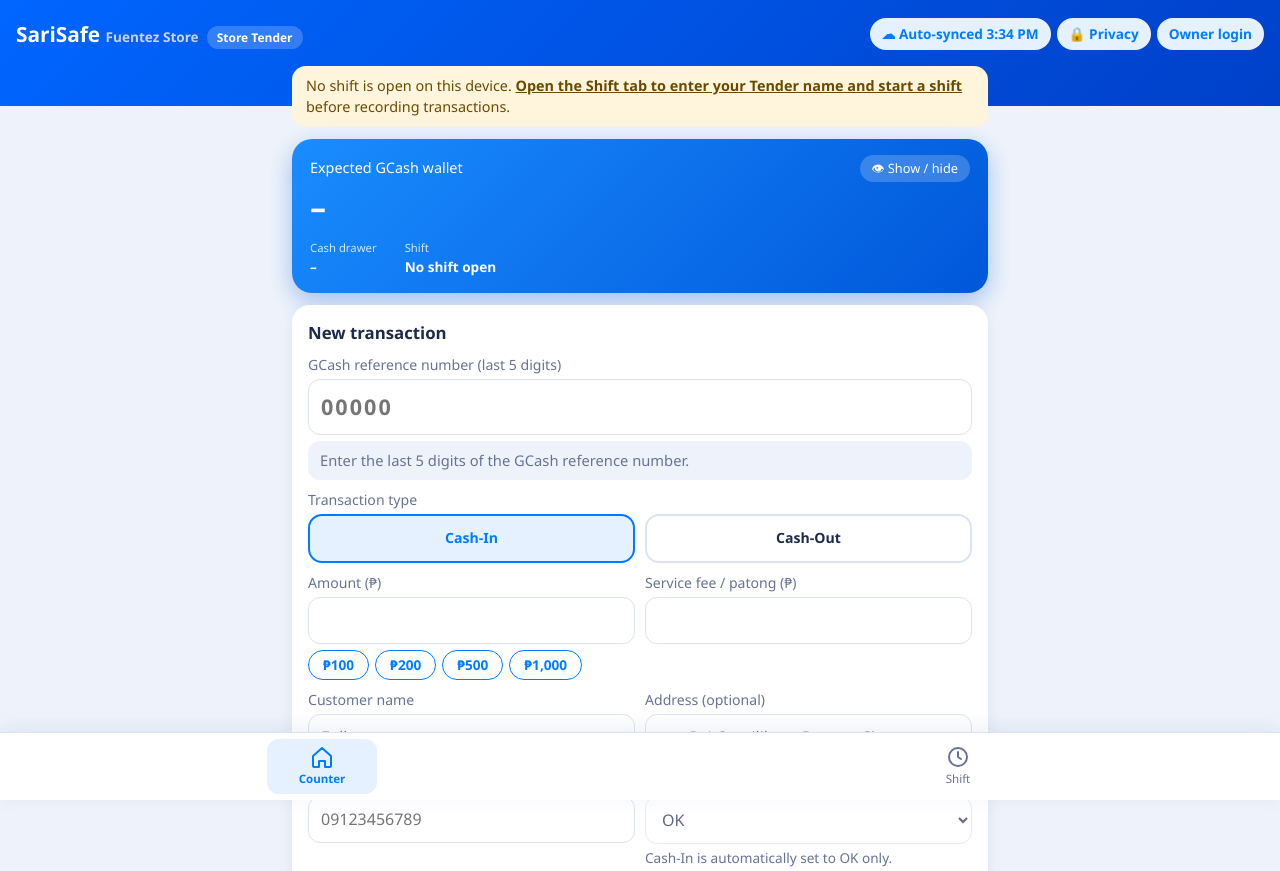
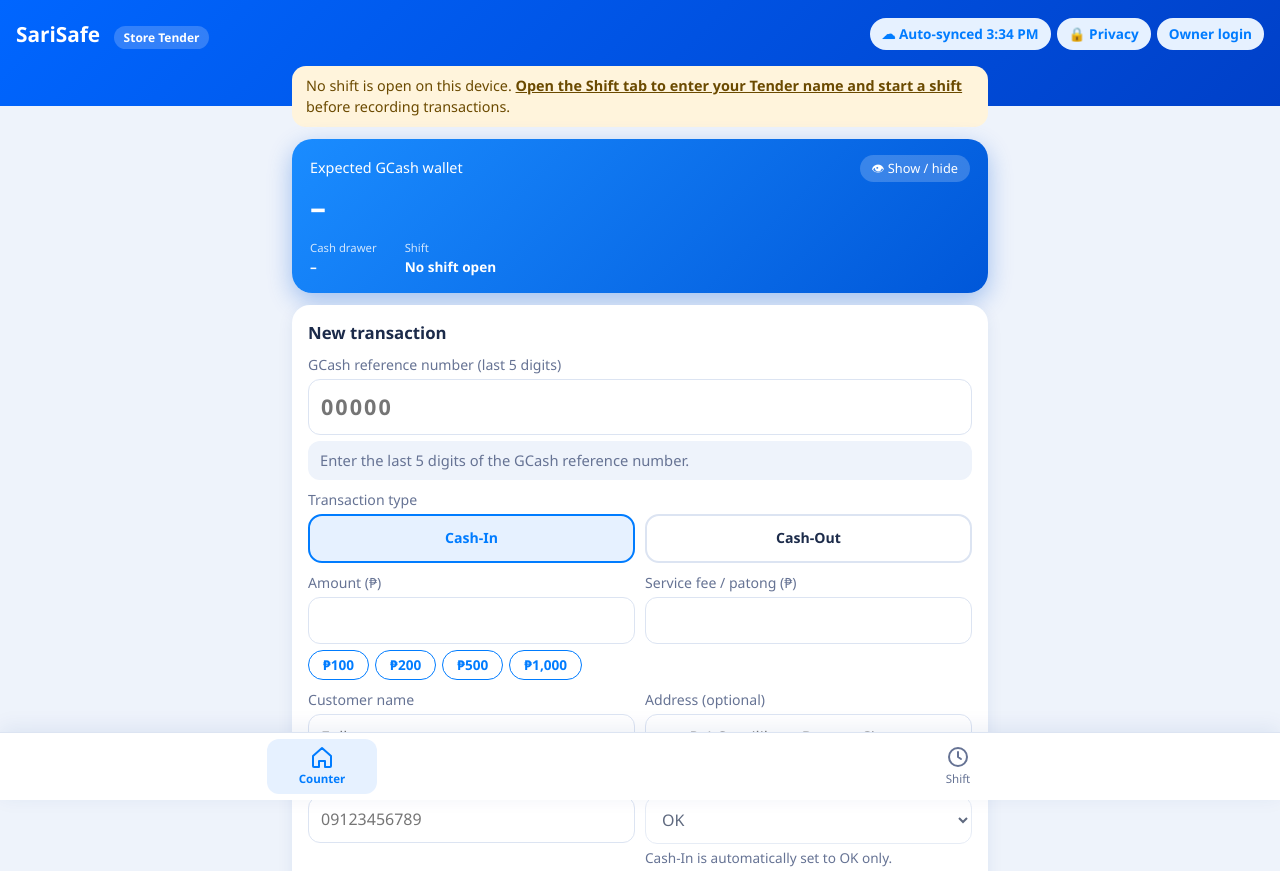
Before and after one commit to jenethardita-create/sarisafe-app, a plain HTML site: page index.html in a window 1280 px wide. Shown: the top 871 px of the page. Drawn offline with Linux system fonts and the light colour scheme.

Commit message:
Update header title in index.html
Removed the note span from the header title.

```diff
--- a/index.html
+++ b/index.html
@@ -15,7 +15,7 @@
 </head>
 <body>
 <header>
-  <h1>SariSafe <span class="note" style="color:#c9d3ea">Fuentez Store</span><span class="badge" id="roleBadge">Store Tender</span></h1>
+  <h1>SariSafe <span class="note" style="color:#c9d3ea"></span><span class="badge" id="roleBadge">Store Tender</span></h1>
   <div class="hbtns">
     <button class="btn sec sm" id="cloudChip" type="button">☁ Auto-sync ready</button>
     <button class="btn sec sm" id="privacyTopBtn" type="button">🔒 Privacy</button>
```
